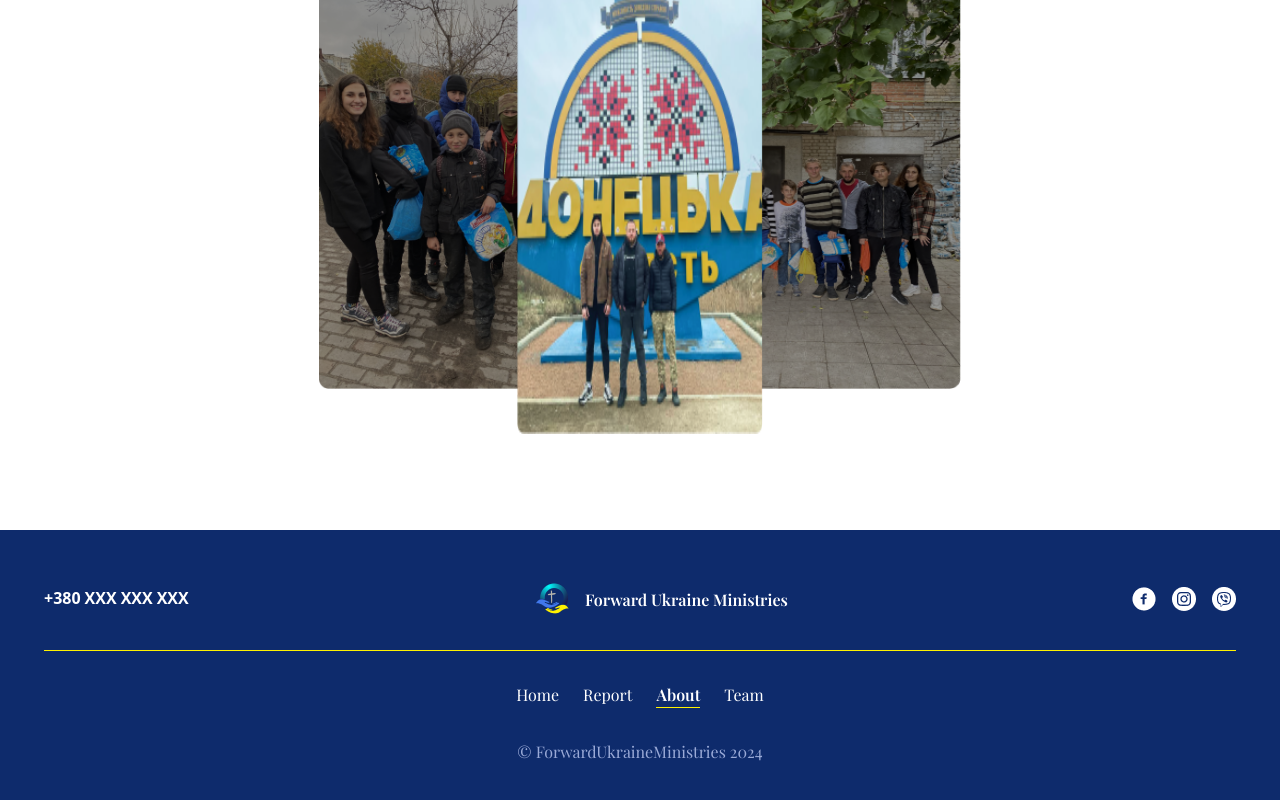
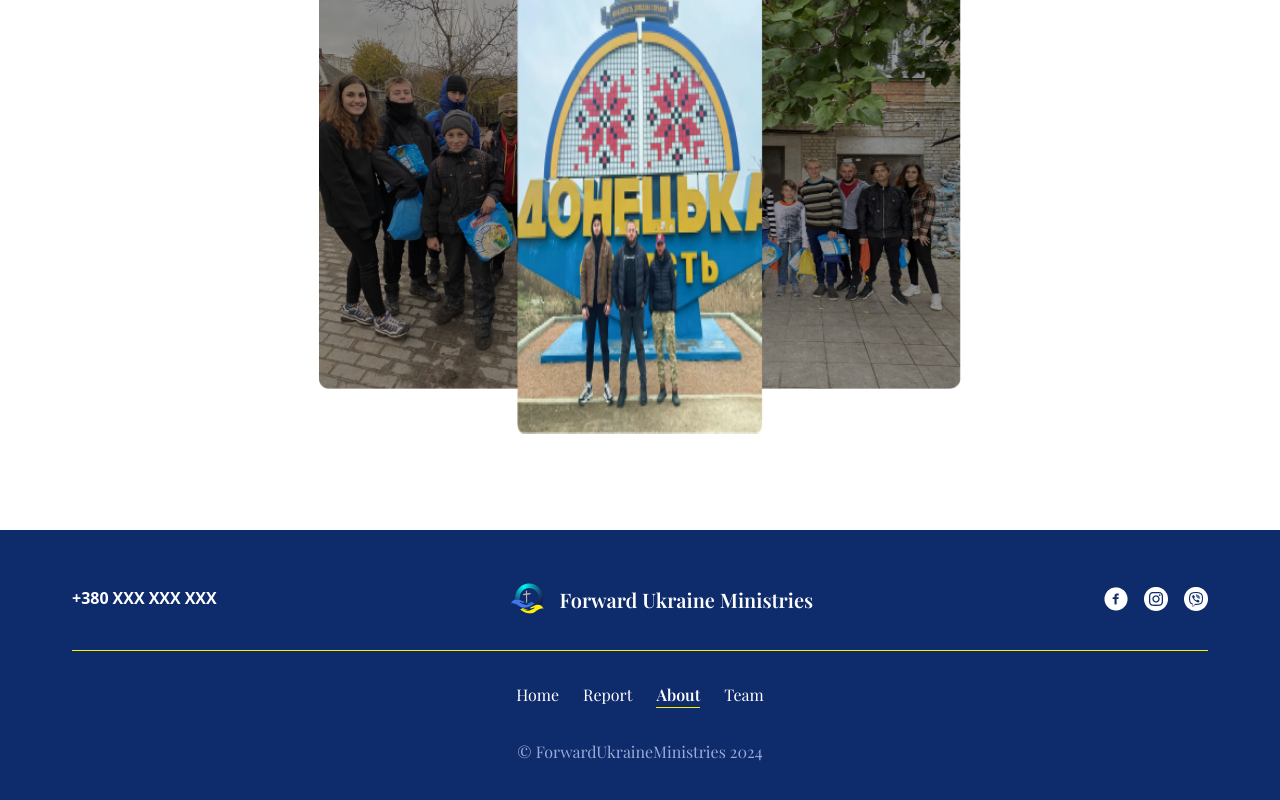
Before and after one commit to Artem18084/FORWARD_UKRAINE_MINISTRIES, a React app: page /About in a window 1280 px wide. Shown: the part 1280-2080 px from the top of the page. Built offline with nearby package versions, Linux system fonts and the light colour scheme.

Commit message:
pray section full respons first

```diff
--- a/src/Components/Footer/Footer.jsx
+++ b/src/Components/Footer/Footer.jsx
@@ -11,7 +11,7 @@ export default function Footer(props) {
   let currentDate = new Date().getFullYear();
 
   return (
-    <footer className="flex flex-col items-center justify-center bg-dark-blue text-white px-4 md:px-9 xl:px-11 2xl:px-[72px] py-12 gap-52">
+    <footer className="flex flex-col items-center justify-center bg-dark-blue text-white px-4 md:px-9 lg:px-11 xl:px-[72px] py-12 gap-52">
       <section className=" flex flex-col items-center  gap-6 md:gap-8 md:w-full">
       <ul className="flex flex-col md:flex-row items-center gap-4 md:gap-0 md:w-full  md:justify-between tracking-normal">
   <li className="flex items-center justify-between h-auto font-playfair text-base font-semibold leading-7 text-white mx-[1.1562rem] md:order-2">
--- a/src/Components/Link/NavLinkOrg.jsx
+++ b/src/Components/Link/NavLinkOrg.jsx
@@ -10,7 +10,7 @@ export default function NavLinkOrg(props) {
     >
       <figure className={`flex items-center justify-${props.justify} gap-3  min-w-[306px] text-center`}>
         <img src={logoMobile} alt="logo" className="max-w-10 h-10" />
-        <figcaption className=" h-[24px] text-center">
+        <figcaption className=" h-[24px] text-center font-playfair text-[20px]   leading-[28px] font-semibold">
           Forward Ukraine Ministries
         </figcaption>
       </figure>
--- a/src/Components/MAin/PraySection/PraySection.jsx
+++ b/src/Components/MAin/PraySection/PraySection.jsx
@@ -5,14 +5,14 @@ import DonateButton from "../../UI/DonateButton/DonateButton";
 export default function PraySection() {
   return (
     <article
-      className=" flex flex-col gap-11 items-center px-4 py-12 font-inter text-center text-[18px] font-normal leading-[27px ] tracking-normal text-white"
+      className=" flex flex-col gap-11 md:gap-[60px] items-center px-4 md:px-9 lg:px-11 xl:px-[72px] py-12 md:py-[72px] lg:py-24 font-inter text-center text-[18px] font-normal leading-[27px ] tracking-normal text-white"
       style={{ backgroundImage: `url(${prayBanner})` }}
     >
       <section className=" flex flex-col  items-center gap-2">
         <Title title="Pray for ukraine" color="white" />
         <div className="max-w-[103.5px] w-full h-[1px] bg-myYellow "></div>
       </section>
-      <p className="">
+      <p className="w-full lg:max-w-[789px] ">
         Your help is needed in Ukraine where there are already more than 2.9
         million people in need of assistance. There is great risk of additional
         suffering both within Ukraine and for those who may flee to neighboring
```
